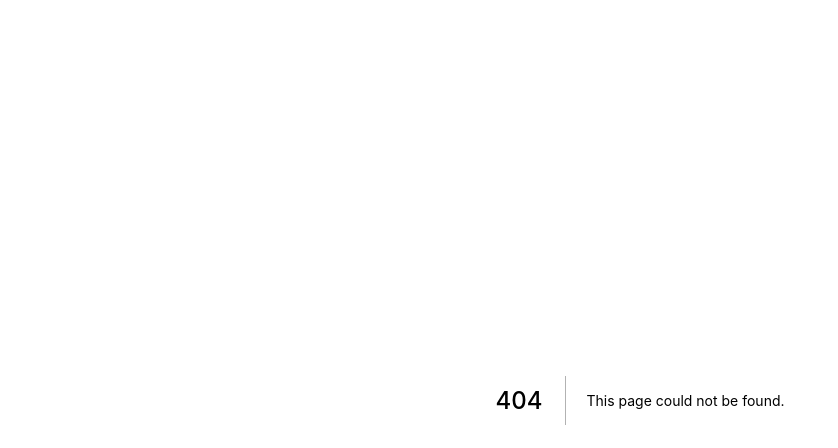
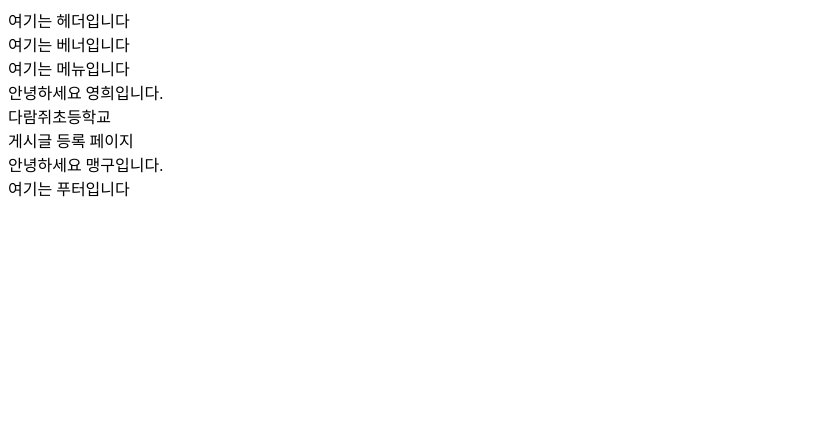
Before and after one commit to 1myeji/NextJS-GraphQl, a Next.js app: page /13-01-props-children in a window 1280 px wide. Before the commit this address had no page. Shown: the top 448 px of the page, without its empty margins (0-838 px from the left). Built offline with nearby package versions, Linux system fonts and the light colour scheme.

Commit message:
Day13. 레이아웃 구조잡기 및 props.children에 대한 이해

```diff
--- /dev/null
+++ b/pages/13-01-props-children/index.tsx
@@ -0,0 +1,14 @@
+import Layout from "./../../src/components/units/13-props-children/index";
+
+export default function PropsChildrenPage() {
+  return (
+    <>
+      <Layout school="다람쥐초등학교">
+        {/* <input type="text" /> */}
+        {/* <button>클릭해주세요!</button> */}
+        {/* <div>게시글 목록 페이지</div> */}
+        <div>게시글 등록 페이지</div>
+      </Layout>
+    </>
+  );
+}
--- a/pages/_app.tsx
+++ b/pages/_app.tsx
@@ -1,16 +1,19 @@
 // import '../styles/globals.css';
-import type { AppProps } from 'next/app';
-import { ApolloProvider, ApolloClient, InMemoryCache } from '@apollo/client';
+import type { AppProps } from "next/app";
+import { ApolloProvider, ApolloClient, InMemoryCache } from "@apollo/client";
+import Layout from "../src/components/commons/layout";
 
 export default function App({ Component }: AppProps) {
   const client = new ApolloClient({
-    uri: 'http://practice.codebootcamp.co.kr/graphql',
+    uri: "http://practice.codebootcamp.co.kr/graphql",
     cache: new InMemoryCache(), // 나중에 하기
   });
 
   return (
     <ApolloProvider client={client}>
-      <Component />
+      <Layout>
+        <Component />
+      </Layout>
     </ApolloProvider>
   );
 }
--- /dev/null
+++ b/src/components/commons/layout/index.tsx
@@ -0,0 +1,15 @@
+interface ILayoutProps {
+  children: JSX.Element;
+}
+
+export default function Layout(props: ILayoutProps) {
+  return (
+    <>
+      <div>여기는 헤더입니다</div>
+      <div>여기는 베너입니다</div>
+      <div>여기는 메뉴입니다</div>
+      <div>{props.children}</div>
+      <div>여기는 푸터입니다</div>
+    </>
+  );
+}
--- /dev/null
+++ b/src/components/units/13-props-children/index.tsx
@@ -0,0 +1,15 @@
+interface IProps {
+  school: string
+  children: JSX.Element
+}
+
+export default function Layout(props: IProps) {
+  return (
+    <>
+      <div>안녕하세요 영희입니다.</div>
+      <div>{props.school}</div>
+      <div>{props.children}</div>
+      <div>안녕하세요 맹구입니다.</div>
+    </>
+  );
+}
```
